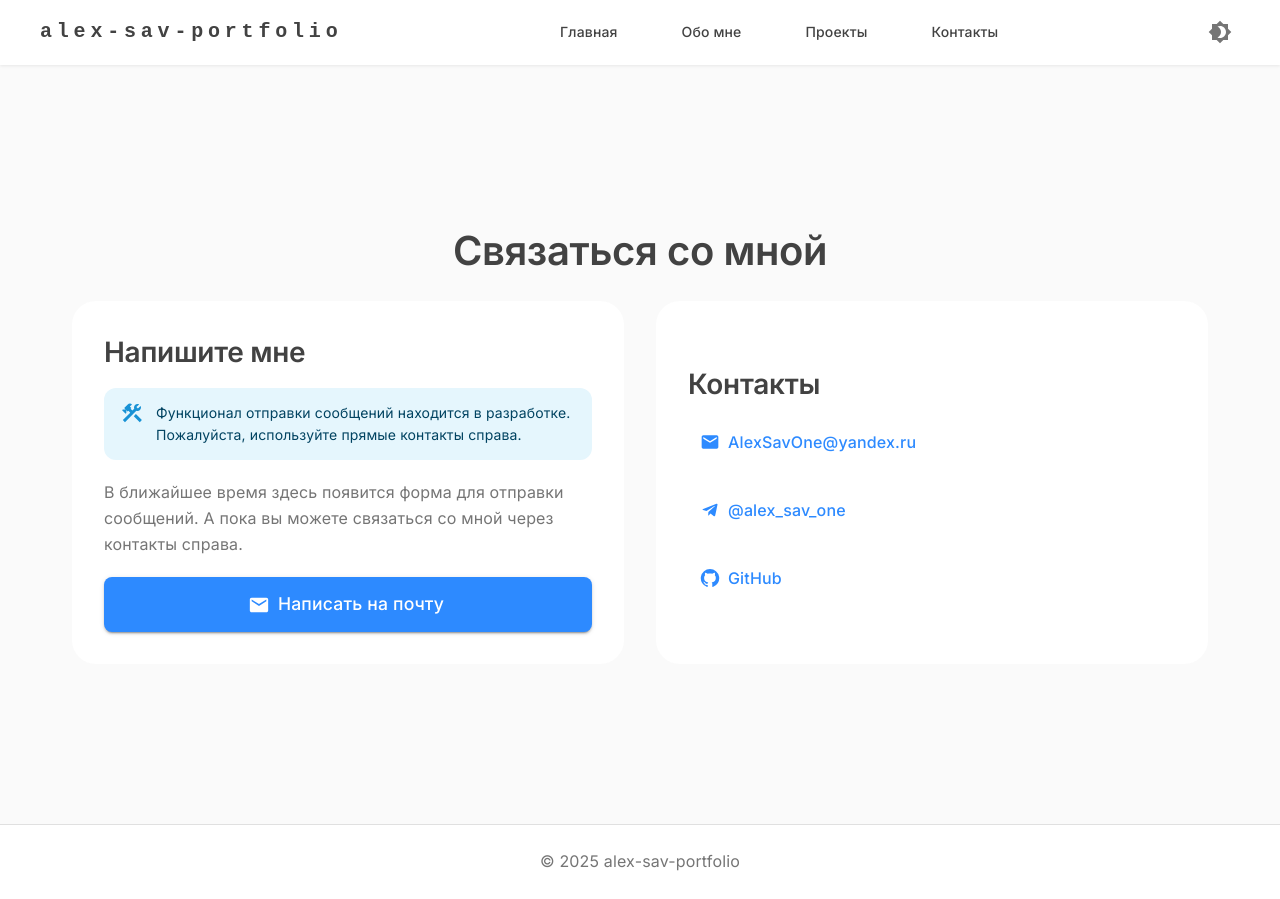
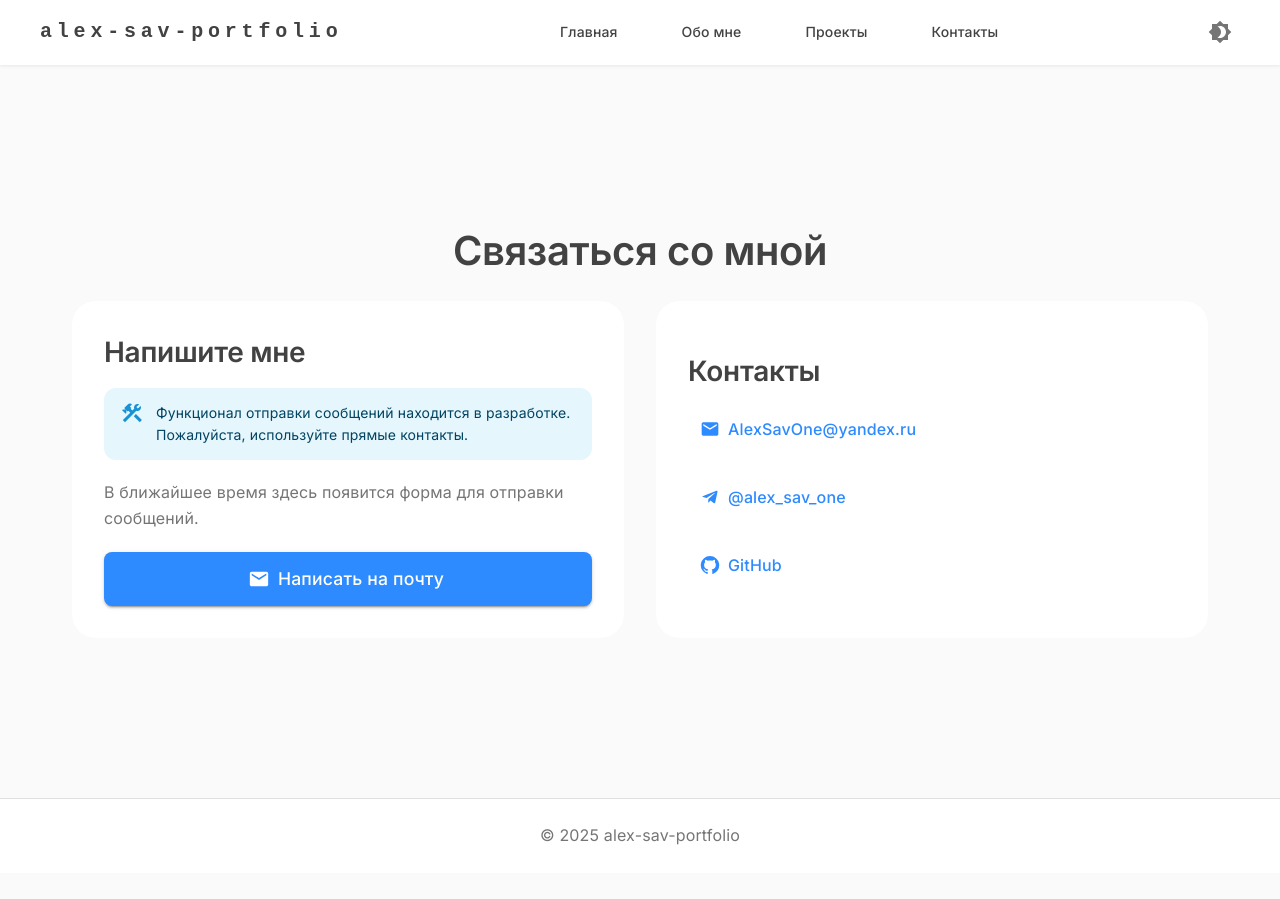
Before and after one commit to AlexSavOne/alex-sav-portfolio, a React (Vite) app: page /#/contact in a window 1280 px wide. After the commit the page ends 873 px from the top, so only its background shows below. Built offline with nearby package versions, Linux system fonts and the light colour scheme.

Commit message:
fix: правки в ContactSection.tsx

```diff
--- a/src/features/contact/ContactSection.tsx
+++ b/src/features/contact/ContactSection.tsx
@@ -58,10 +58,10 @@ export default function ContactSection() {
                 icon={<ConstructionIcon />}
                 sx={{ mb: 2 }}
               >
-                Функционал отправки сообщений находится в разработке. Пожалуйста, используйте прямые контакты справа.
+                Функционал отправки сообщений находится в разработке. Пожалуйста, используйте прямые контакты.
               </Alert>
               <Typography variant="body1" color="text.secondary" sx={{ mb: 2 }}>
-                В ближайшее время здесь появится форма для отправки сообщений. А пока вы можете связаться со мной через контакты справа.
+                В ближайшее время здесь появится форма для отправки сообщений.
               </Typography>
               <Button
                 variant="contained"
```
